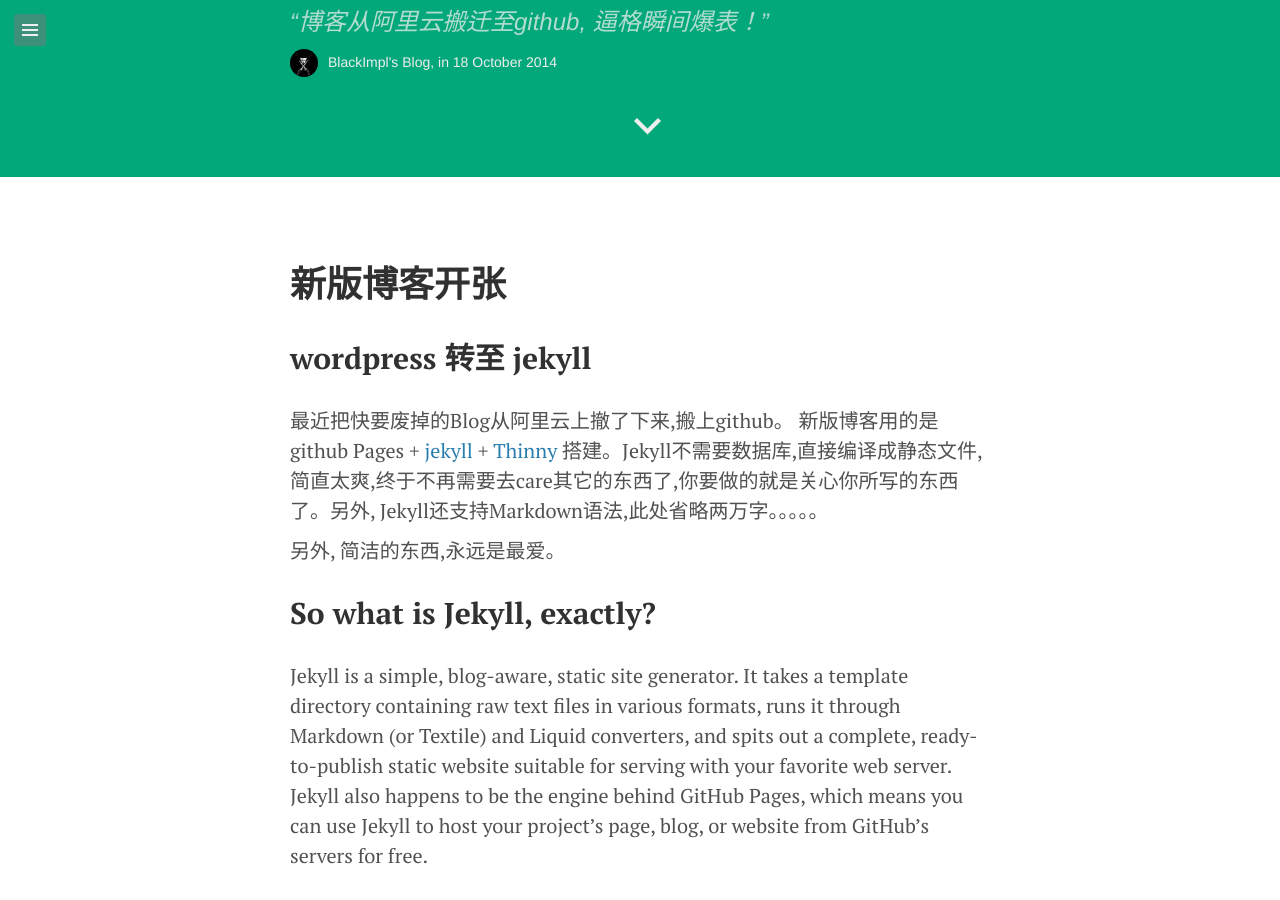
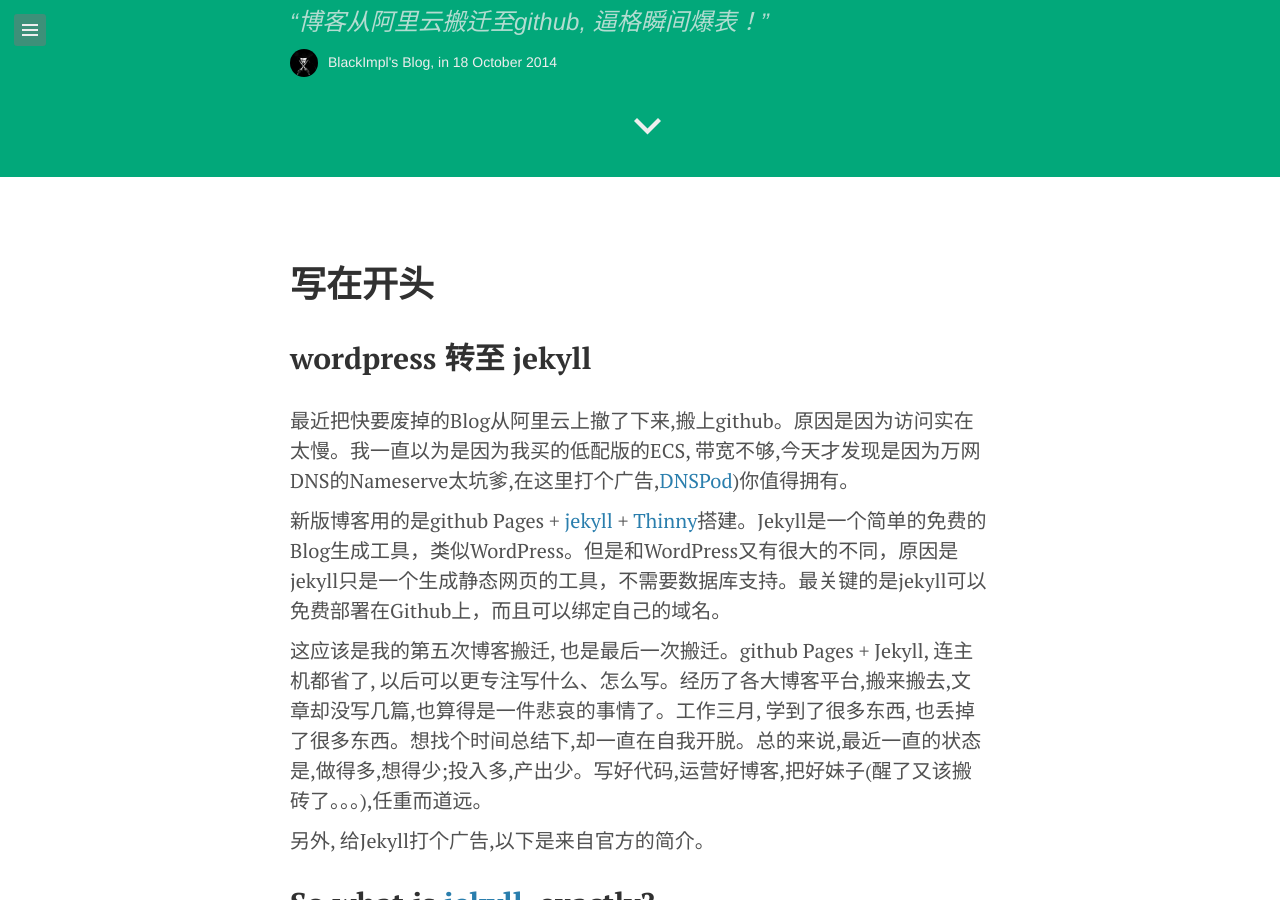
Before and after one commit to BlackImpl/blackimpl-blog, a Jekyll site: the page built from _posts/2014-10-18-Comming-soon.md, in a window 1280 px wide and 900 px high, scrolled down 723 px. Built offline with Jekyll 4.4.1, drawn with Linux system fonts in a browser that asks for light colours; Markdown is read by kramdown in place of the engine named in the settings; some of the changed text lies outside the part shown.

Commit message:
Update 2014-10-18-Comming-soon.md
modify

```diff
--- a/_posts/2014-10-18-Comming-soon.md
+++ b/_posts/2014-10-18-Comming-soon.md
@@ -1,17 +1,23 @@
 ---
 layout: post
-title: "新版博客开张"
+title: "写在开头"
 quote: 博客从阿里云搬迁至github, 逼格瞬间爆表！
 video: false
 ---
 
-#新版博客开张
+#写在开头
 
 ##wordpress 转至 jekyll
-最近把快要废掉的Blog从阿里云上撤了下来,搬上github。 新版博客用的是github Pages + [jekyll](http://jekyllrb.com/) + [Thinny](http://jekyllthemes.org/themes/thinny/) 搭建。Jekyll不需要数据库,直接编译成静态文件,简直太爽,终于不再需要去care其它的东西了,你要做的就是关心你所写的东西了。另外, Jekyll还支持Markdown语法,此处省略两万字。。。。。
+  最近把快要废掉的Blog从阿里云上撤了下来,搬上github。原因是因为访问实在太慢。我一直以为是因为我买的低配版的ECS, 带宽不够,今天才发现是因为万网DNS的Nameserve太坑爹,在这里打个广告,[DNSPod](https://www.dnspod.cn/))你值得拥有。
 
-另外, 简洁的东西,永远是最爱。
+  新版博客用的是github Pages + [jekyll](http://jekyllrb.com/) + [Thinny](http://jekyllthemes.org/themes/thinny/)搭建。Jekyll是一个简单的免费的Blog生成工具，类似WordPress。但是和WordPress又有很大的不同，原因是jekyll只是一个生成静态网页的工具，不需要数据库支持。最关键的是jekyll可以免费部署在Github上，而且可以绑定自己的域名。
 
-##So what is Jekyll, exactly?
+  这应该是我的第五次博客搬迁, 也是最后一次搬迁。github Pages + Jekyll, 连主机都省了, 以后可以更专注写什么、怎么写。经历了各大博客平台,搬来搬去,文章却没写几篇,也算得是一件悲哀的事情了。工作三月, 学到了很多东西, 也丢掉了很多东西。想找个时间总结下,却一直在自我开脱。总的来说,最近一直的状态是,做得多,想得少;投入多,产出少。写好代码,运营好博客,把好妹子(醒了又该搬砖了。。。),任重而道远。
 
-Jekyll is a simple, blog-aware, static site generator. It takes a template directory containing raw text files in various formats, runs it through Markdown (or Textile) and Liquid converters, and spits out a complete, ready-to-publish static website suitable for serving with your favorite web server. Jekyll also happens to be the engine behind GitHub Pages, which means you can use Jekyll to host your project’s page, blog, or website from GitHub’s servers for free.
+  另外, 给Jekyll打个广告,以下是来自官方的简介。
+
+##So what is [jekyll](http://jekyllrb.com/), exactly?
+
+  Jekyll is a simple, blog-aware, static site generator. It takes a template directory containing raw text files in various formats, runs it through Markdown (or Textile) and Liquid converters, and spits out a complete, ready-to-publish static website suitable for serving with your favorite web server. Jekyll also happens to be the engine behind GitHub Pages, which means you can use Jekyll to host your project’s page, blog, or website from GitHub’s servers for free.
+
+  主页有个bug, 因为是自己处理的图像。所有目前有点适配问题,你会先看到方形的头像,再看到圆形的头像。强迫症患者真是醉了,处理中。。。。
```
